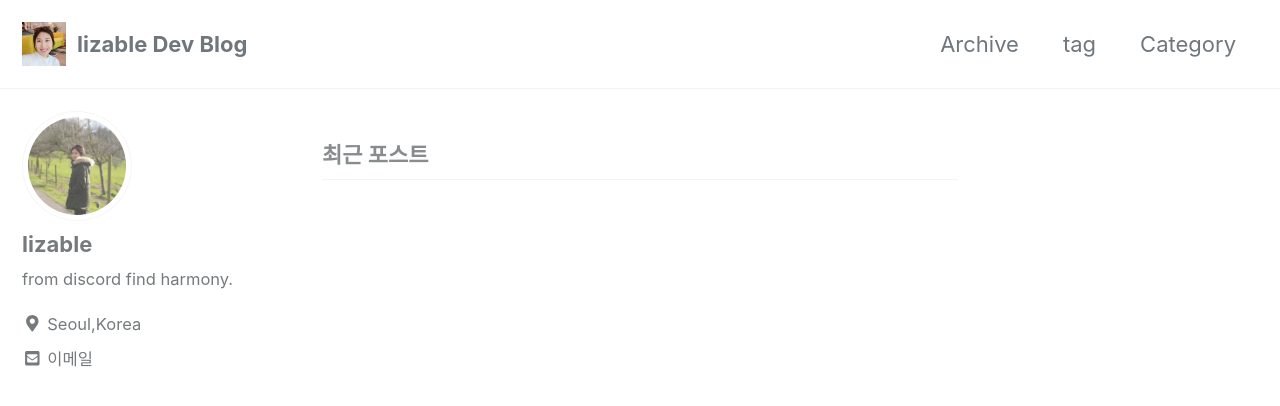
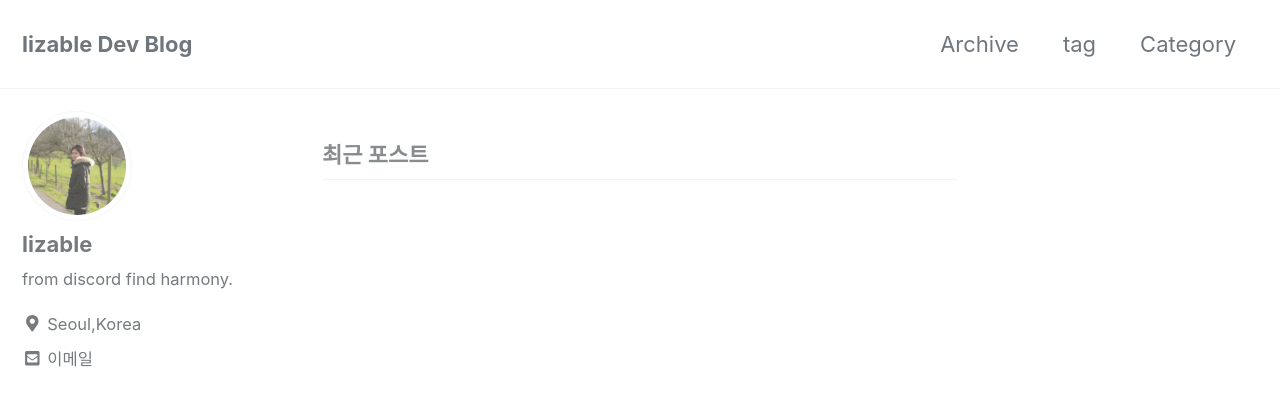
Before and after one commit to lizable/lizable.github.io, a Jekyll site: the page built from index.html, in a window 1280 px wide and 900 px high. Shown: the top 406 px of the window. Built offline with Jekyll 4.4.1, drawn with Linux system fonts in a browser that asks for light colours; cached includes are drawn as plain includes; nearby versions of some CDN libraries; the list of posts is cut into pages by our own code.

Commit message:
remove logo from gitpages

```diff
--- a/_config.yml
+++ b/_config.yml
@@ -24,7 +24,7 @@
 baseurl                  : "/lizable" # the subpath of your site, e.g. "/blog"
 repository               : "lizable/lizable.github.io" # GitHub username/repo-name e.g. "mmistakes/minimal-mistakes"
 teaser                   : # path of fallback teaser image, e.g. "/assets/images/500x300.png"
-logo                     : "/assets/images/logo_88x88.jpg" # path of logo image to display in the masthead, e.g. "/assets/images/88x88.png"
+logo                     : # path of logo image to display in the masthead, e.g. "/assets/images/88x88.png"
 masthead_title           : # overrides the website title displayed in the masthead, use " " for no title
 # breadcrumbs            : false # true, false (default)
 words_per_minute         : 200
```
